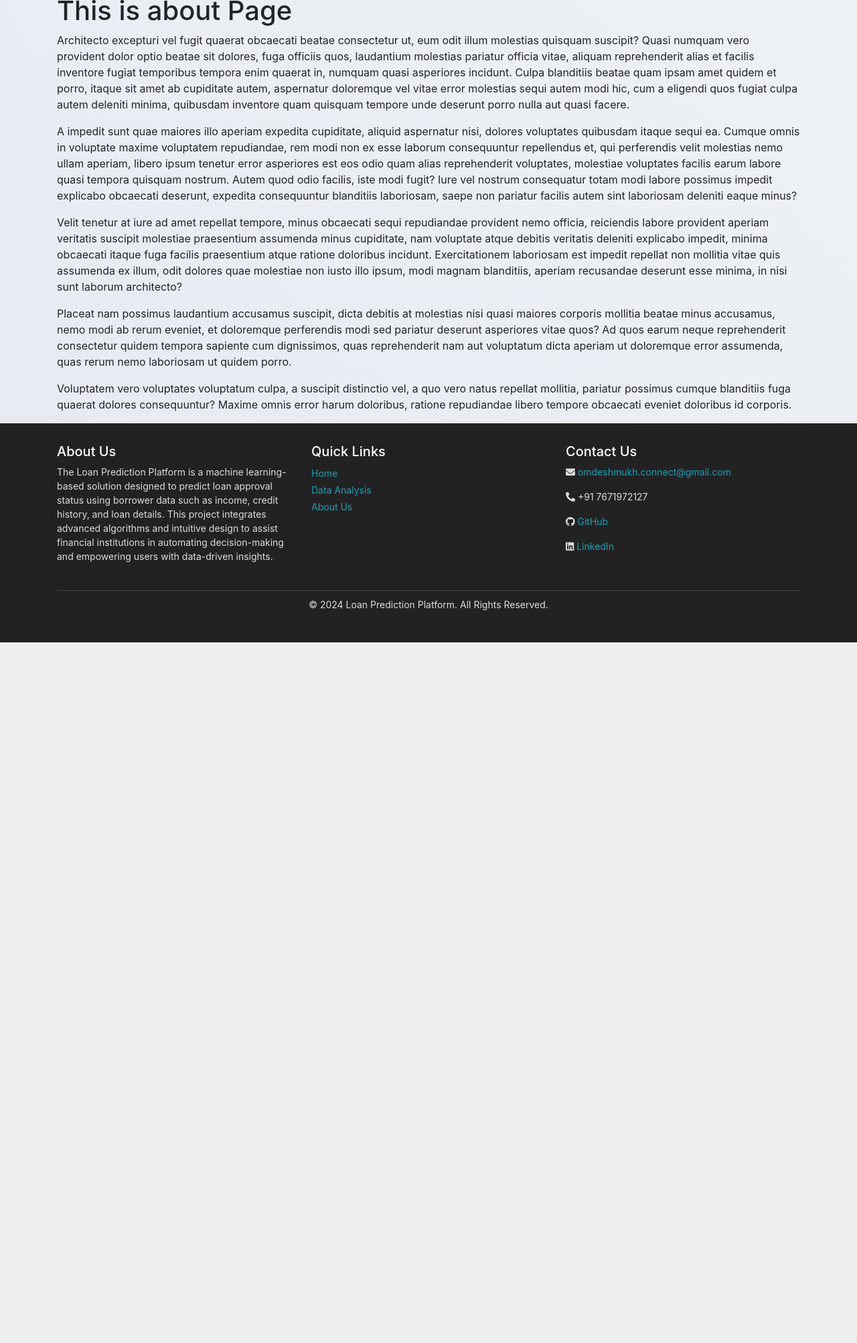
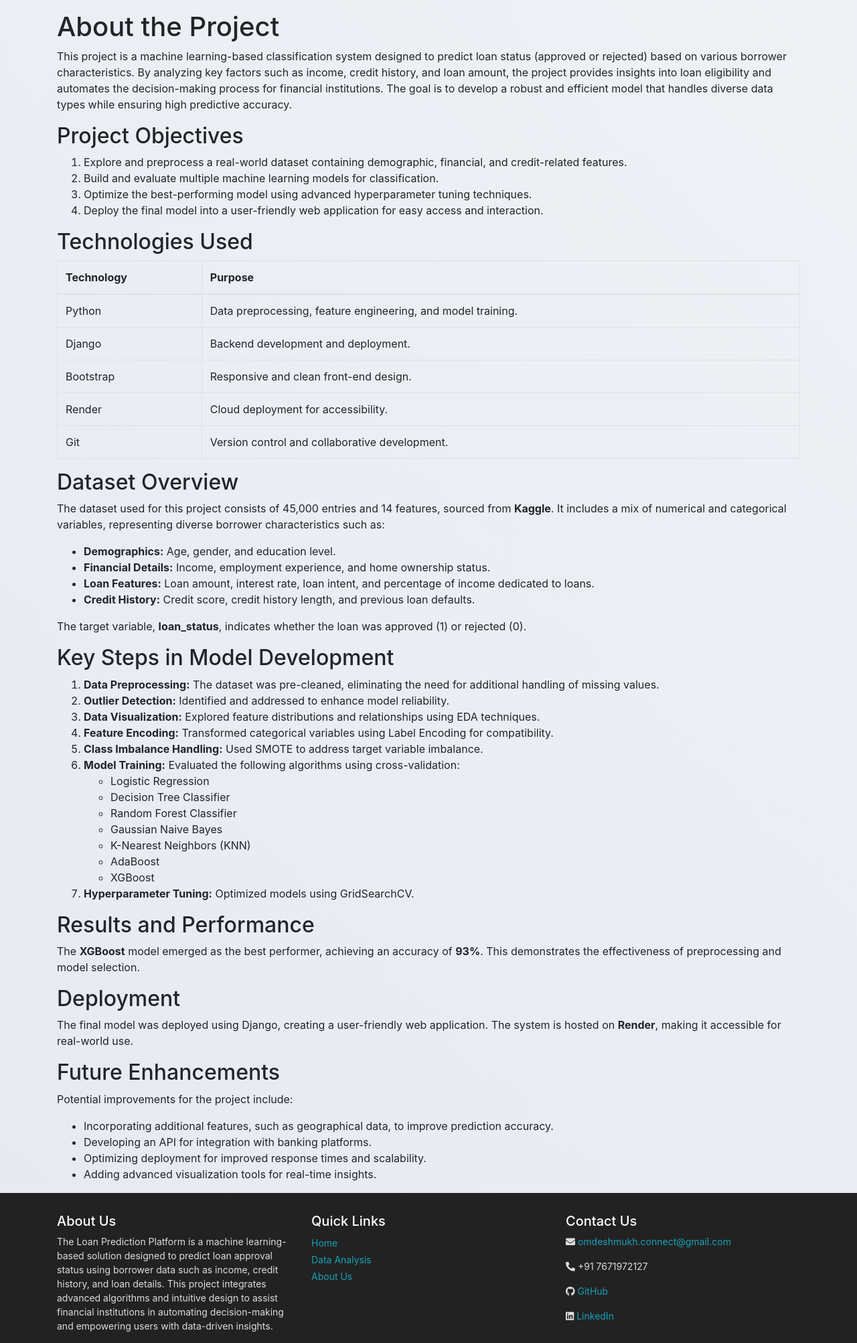
Before and after one commit to OMDeshmukh317/LoanDeployment, a Django app: page /about in a window 1280 px wide. Shown: the part 56-2061 px from the top of the page at 67% size. Before the commit the page ends 1015 px from the top, so only its background shows below. Run offline with Django 5.2, Linux system fonts and the light colour scheme; parts of the project's set-up code (start-up, migrations or seed data) failed here and were passed over.

Commit message:
Update about.html

```diff
--- a/templates/about.html
+++ b/templates/about.html
@@ -1,16 +1,117 @@
 {% extends "base.html" %}
-
 
 {% block title %}About{% endblock title %}
 
+{% block body %}
+<br>
+<div class="container">
+    <div class="one">
 
+        <h1>About the Project</h1>
+        <p>
+            This project is a machine learning-based classification system designed to predict loan status
+            (approved or rejected) based on various borrower characteristics. By analyzing key factors such as
+            income, credit history, and loan amount, the project provides insights into loan eligibility and
+            automates the decision-making process for financial institutions. The goal is to develop a robust
+            and efficient model that handles diverse data types while ensuring high predictive accuracy.
+        </p>
 
-{% block body %}
-<div class="container">
-<div class="one">
-<h1>This is about Page</h1>
+        <h2>Project Objectives</h2>
+        <ol>
+            <li>Explore and preprocess a real-world dataset containing demographic, financial, and credit-related features.</li>
+            <li>Build and evaluate multiple machine learning models for classification.</li>
+            <li>Optimize the best-performing model using advanced hyperparameter tuning techniques.</li>
+            <li>Deploy the final model into a user-friendly web application for easy access and interaction.</li>
+        </ol>
+
+        <h2>Technologies Used</h2>
+        <table class="table table-bordered">
+            <thead>
+                <tr>
+                    <th>Technology</th>
+                    <th>Purpose</th>
+                </tr>
+            </thead>
+            <tbody>
+                <tr>
+                    <td>Python</td>
+                    <td>Data preprocessing, feature engineering, and model training.</td>
+                </tr>
+                <tr>
+                    <td>Django</td>
+                    <td>Backend development and deployment.</td>
+                </tr>
+                <tr>
+                    <td>Bootstrap</td>
+                    <td>Responsive and clean front-end design.</td>
+                </tr>
+                <tr>
+                    <td>Render</td>
+                    <td>Cloud deployment for accessibility.</td>
+                </tr>
+                <tr>
+                    <td>Git</td>
+                    <td>Version control and collaborative development.</td>
+                </tr>
+            </tbody>
+        </table>
+
+        <h2>Dataset Overview</h2>
+        <p>
+            The dataset used for this project consists of 45,000 entries and 14 features, sourced from <strong>Kaggle</strong>. It includes a mix of
+            numerical and categorical variables, representing diverse borrower characteristics such as:
+        </p>
+        <ul>
+            <li><strong>Demographics:</strong> Age, gender, and education level.</li>
+            <li><strong>Financial Details:</strong> Income, employment experience, and home ownership status.</li>
+            <li><strong>Loan Features:</strong> Loan amount, interest rate, loan intent, and percentage of income dedicated to loans.</li>
+            <li><strong>Credit History:</strong> Credit score, credit history length, and previous loan defaults.</li>
+        </ul>
+        <p>
+            The target variable, <strong>loan_status</strong>, indicates whether the loan was approved (1) or rejected (0).
+        </p>
+
+        <h2>Key Steps in Model Development</h2>
+        <ol>
+            <li><strong>Data Preprocessing:</strong> The dataset was pre-cleaned, eliminating the need for additional handling of missing values.</li>
+            <li><strong>Outlier Detection:</strong> Identified and addressed to enhance model reliability.</li>
+            <li><strong>Data Visualization:</strong> Explored feature distributions and relationships using EDA techniques.</li>
+            <li><strong>Feature Encoding:</strong> Transformed categorical variables using Label Encoding for compatibility.</li>
+            <li><strong>Class Imbalance Handling:</strong> Used SMOTE to address target variable imbalance.</li>
+            <li><strong>Model Training:</strong> Evaluated the following algorithms using cross-validation:
+                <ul>
+                    <li>Logistic Regression</li>
+                    <li>Decision Tree Classifier</li>
+                    <li>Random Forest Classifier</li>
+                    <li>Gaussian Naive Bayes</li>
+                    <li>K-Nearest Neighbors (KNN)</li>
+                    <li>AdaBoost</li>
+                    <li>XGBoost</li>
+                </ul>
+            </li>
+            <li><strong>Hyperparameter Tuning:</strong> Optimized models using GridSearchCV.</li>
+        </ol>
+
+        <h2>Results and Performance</h2>
+        <p>
+            The <strong>XGBoost</strong> model emerged as the best performer, achieving an accuracy of <strong>93%</strong>. This demonstrates
+            the effectiveness of preprocessing and model selection.
+        </p>
+
+        <h2>Deployment</h2>
+        <p>
+            The final model was deployed using Django, creating a user-friendly web application. The system is hosted on <strong>Render</strong>,
+            making it accessible for real-world use.
+        </p>
+
+        <h2>Future Enhancements</h2>
+        <p>Potential improvements for the project include:</p>
+        <ul>
+            <li>Incorporating additional features, such as geographical data, to improve prediction accuracy.</li>
+            <li>Developing an API for integration with banking platforms.</li>
+            <li>Optimizing deployment for improved response times and scalability.</li>
+            <li>Adding advanced visualization tools for real-time insights.</li>
+        </ul>
+    </div>
 </div>
-{% lorem 5 p random %}
-</div>
-
 {% endblock body %}
```
